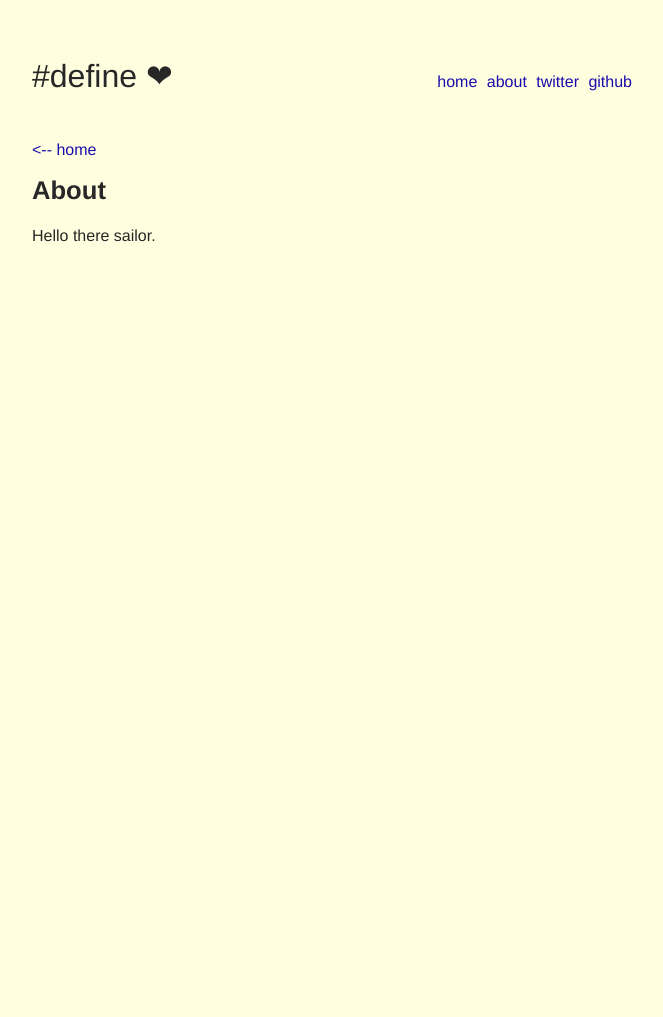
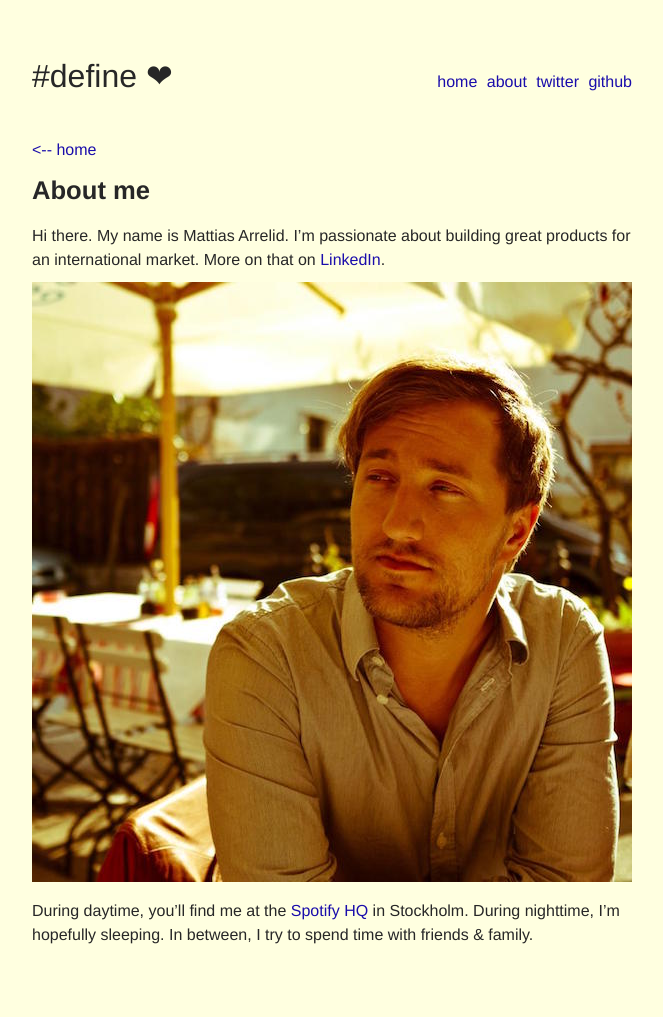
Before and after one commit to arrelid/arrelid.github.io, a Jekyll site: the page built from about.md, in a window 1280 px wide. Shown: the whole page, without its empty margins (308-971 px from the left). Built offline with Jekyll 4.4.1, drawn with Linux system fonts in a browser that asks for light colours; some web fonts are replaced; before the commit the page ends 900 px from its top, so only the background shows below that.

Commit message:
Updated about page.
Short intro + picture. Possibly a bit light...

```diff
--- a/about.md
+++ b/about.md
@@ -1,7 +1,11 @@
 ---
 layout: page
-title: About
+title: About me
 permalink: /about/
 ---
 
-Hello there sailor.
+Hi there. My name is Mattias Arrelid. I'm passionate about building great products for an international market. More on that on [LinkedIn](https://www.linkedin.com/in/arrelid).
+
+![Photo of Mattias](/assets/img/mattias.jpg)
+
+During daytime, you'll find me at the [Spotify HQ](https://spotify.com) in Stockholm. During nighttime, I'm hopefully sleeping. In between, I try to spend time with friends & family.
```
Also changed, not shown: assets/img/mattias.jpg (added).
